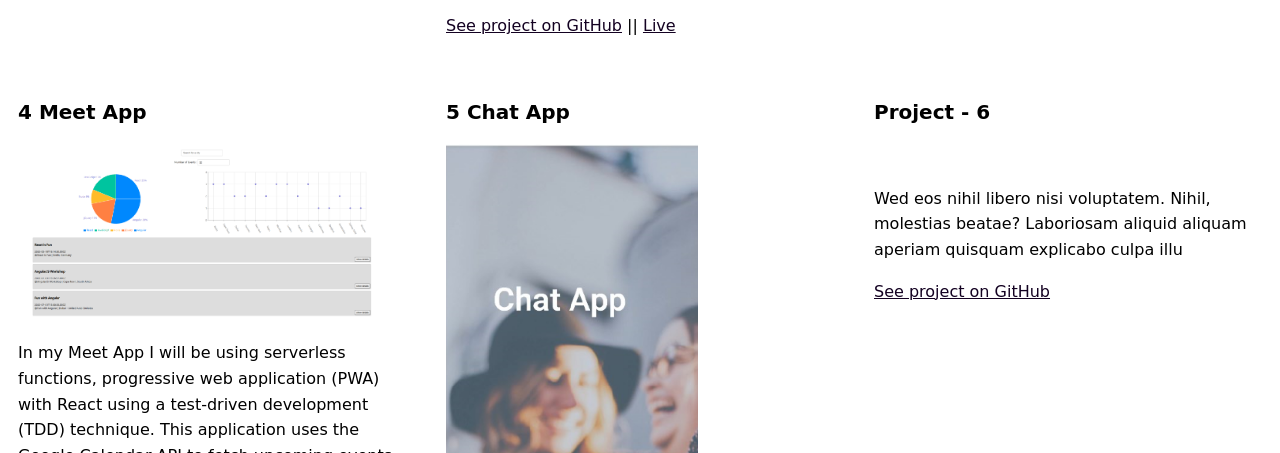
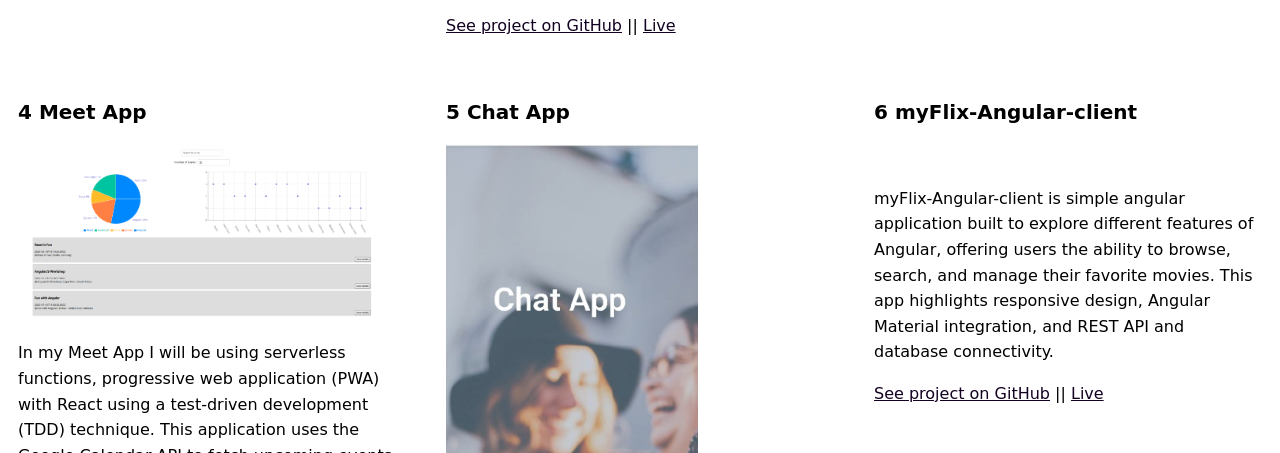
Before and after one commit to punithacasi/My_Portfolio_Website, a plain HTML site: page work.html in a window 1280 px wide. Shown: the part 937-1390 px from the top of the page. Drawn offline with Linux system fonts and the light colour scheme; a web font is replaced by a local one.

Commit message:
Updating my 6th  Project links and live paths
Updating my 6th Project links and live paths

```diff
--- a/work.html
+++ b/work.html
@@ -100,18 +100,22 @@
                     function from the firebase/firestore package to achieve real-time read/write queries to/from the
                     message database (via WebSockets behind the scenes).
                 </p>
-                <a href="#">See project on GitHub</a> || <a href="#">Live</a>
+                <a href="https://github.com/punithacasi/chat-app">See project on GitHub</a> || <a href="#">Live</a>
             </div>
             <div class="grid__item">
-                <h2>Project - 6</h2>
+                <h2>6 myFlix-Angular-client</h2>
                 <img src="" class="project-img" style="width: 95%;
     max-height: 95vh">
                 <p>
-                    Wed eos nihil libero nisi voluptatem. Nihil, molestias beatae? Laboriosam aliquid aliquam aperiam
-                    quisquam explicabo culpa
-                    illu
+                    myFlix-Angular-client is simple angular application built to explore different features of Angular,
+                    offering users the ability to browse, search, and manage their favorite movies.
+                    This app highlights responsive design, Angular Material integration, and REST API and database
+                    connectivity.
+
+
                 </p>
-                <a href="https://github.com/punithacasi">See project on GitHub</a>
+                <a href="https://github.com/punithacasi/myFlix-Angular-client">See project on GitHub</a> || <a
+                    href="https://punithacasi.github.io/myFlix-Angular-client/welcome">Live</a>
             </div>
         </div>
     </main>
```
